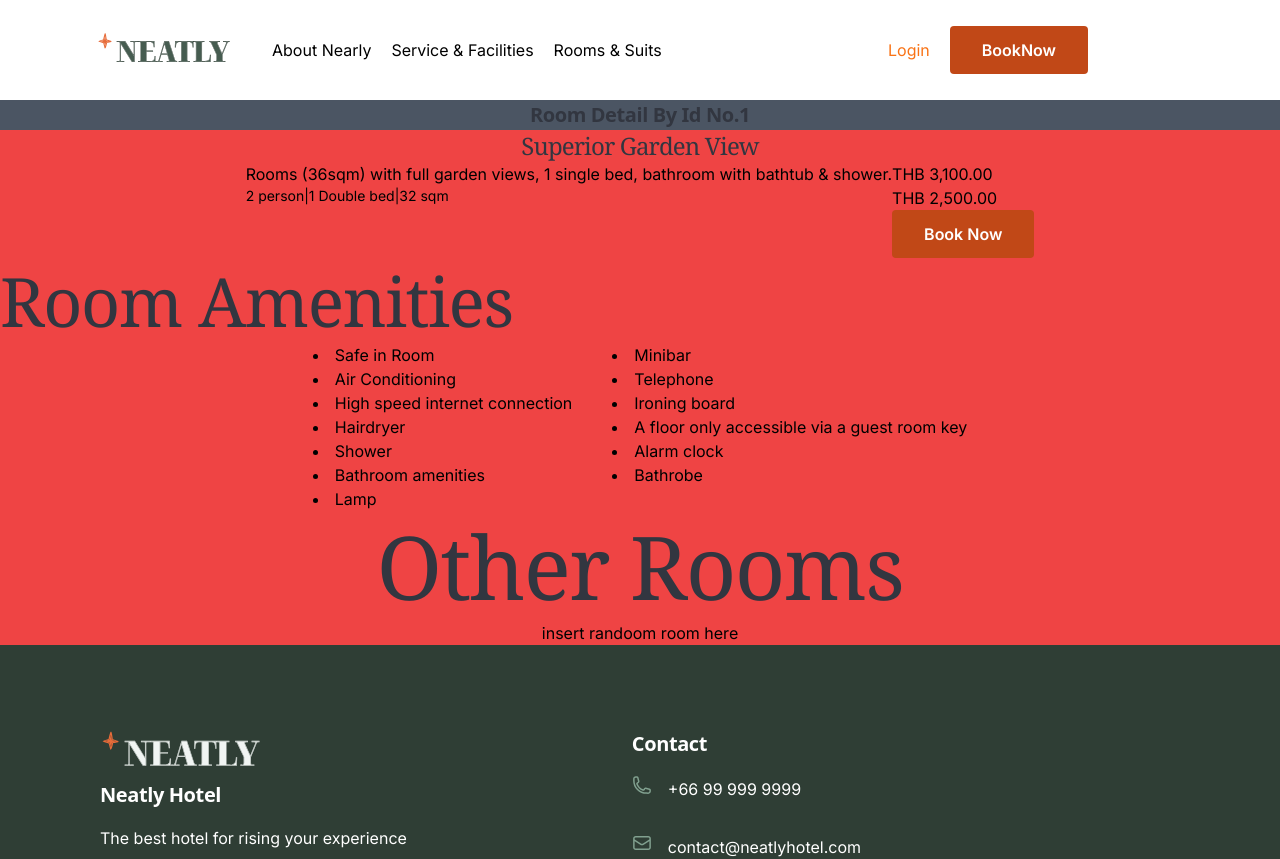
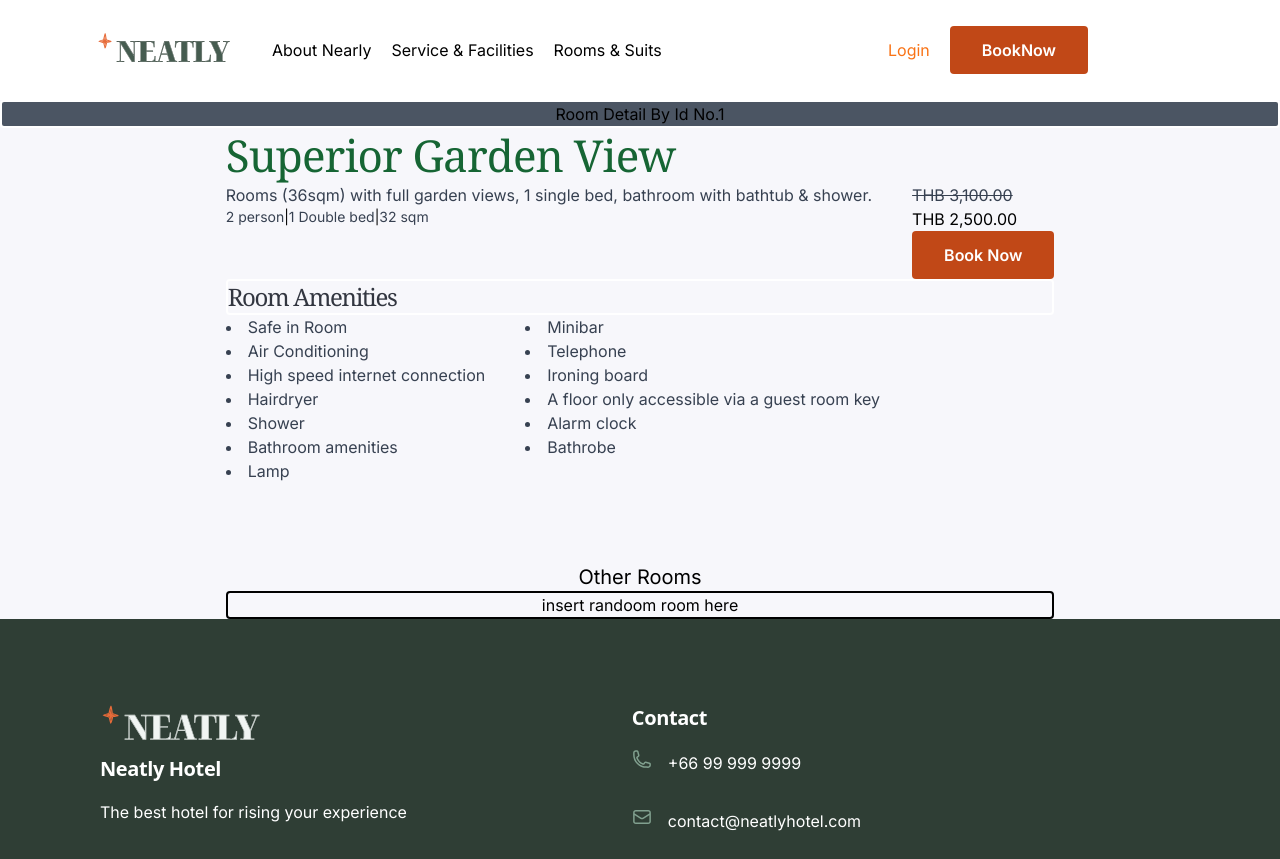
Before and after one commit to L1laX/Grand-final-project-neatly-hotel-teal, a Next.js app: page /room_detail/1 in a window 1280 px wide. Shown: the top 859 px of the page. Built offline with nearby package versions, Linux system fonts and the light colour scheme.

Commit message:
commit before fecth

```diff
--- a/src/app/room_detail/[room_id]/page.jsx
+++ b/src/app/room_detail/[room_id]/page.jsx
@@ -2,40 +2,54 @@
 "use client";
 import { useState, useEffect } from "react";
 import PrimaryBtn from "@/components/common/PrimaryBtn";
+import Link from "next/link";
 
 export default function RoomDetailById({ params }) {
   return (
     <main>
-      <div className=" header-content bg-black xl:bg-red-500">
-        <h5 className=" flex justify-center bg-gray-600">
+      <div className=" content-page flex flex-col ">
+        <div className=" slide-room flex justify-center rounded border-2 border-white bg-gray-600">
           Room Detail By Id No.{params.room_id}
-        </h5>
-        <div className="box2">
-          <h3 className=" room-name flex justify-center text-2xl ">
+        </div>
+        <div className="under-slide flex justify-center ">
+          <div className="center-box  flex flex-col space-y-20">
+            <div className="box-2">
+              <h3 className=" room-name  text-green-800 ">
                 Superior Garden View
               </h3>
-          <div className="box2-2 flex justify-center ">
-            <div className="2-2left">
-              <p className=" text-base ">
+              <div className="box2-2 flex flex-row justify-center space-x-10 ">
+                <div className="2-2left  flex flex-col  ">
+                  <p className=" text-base  text-gray-700">
                     Rooms (36sqm) with full garden views, 1 single bed, bathroom
                     with bathtub & shower.
                   </p>
                   <div className="book-detail flex flex-row text-sm ">
-                <p>2 person </p>|<p>1 Double bed </p>|<p>32 sqm </p>
+                    <p className=" text-gray-700">2 person </p>|
+                    <p className="  text-gray-700">1 Double bed </p>|
+                    <p className="  text-gray-700">32 sqm </p>
                   </div>
                 </div>
-            <div className="2-2right">
+                <div className="2-2right  ">
                   <div className="">
-                <p>THB 3,100.00</p>
+                    <p className="before-discount  text-gray-700 line-through">
+                      THB 3,100.00
+                    </p>
                     <p>THB 2,500.00</p>
                   </div>
+                  <Link href="/room_detail/">
                     <PrimaryBtn btnName="Book Now" />
+                  </Link>
                 </div>
               </div>
-          <div className="box2-3">
-            <h2 className="   ">Room Amenities</h2>
-            <div className=" flex flex-row justify-center space-x-10">
-              <div>
+              <div className="box2-3 ">
+                <div className=" ">
+                  <h2 className=" flex  rounded border-2 border-white text-2xl ">
+                    Room Amenities
+                  </h2>
+                </div>
+
+                <div className=" flex flex-row space-x-10">
+                  <div className="left-detail  text-gray-700">
                     <li>Safe in Room</li>
                     <li>Air Conditioning</li>
                     <li>High speed internet connection</li>
@@ -44,7 +58,7 @@ export default function RoomDetailById({ params }) {
                     <li>Bathroom amenities</li>
                     <li>Lamp</li>
                   </div>
-              <div>
+                  <div className=" right-detail  text-gray-700">
                     <li>Minibar</li>
                     <li>Telephone</li>
                     <li>Ironing board</li>
@@ -55,10 +69,12 @@ export default function RoomDetailById({ params }) {
                 </div>
               </div>
             </div>
-        <div className="box3">
-          <h1 className="   flex justify-center">Other Rooms</h1>
-          <div className="random-room  flex justify-center">
+            <div className="box3  ">
+              <p className="   flex justify-center  text-xl ">Other Rooms</p>
+              <div className="random-room  flex justify-center  rounded border-2 border-black">
                 insert randoom room here
+              </div>
+            </div>
           </div>
         </div>
       </div>
```
Lines whose indentation alone changed are shown as unchanged.
